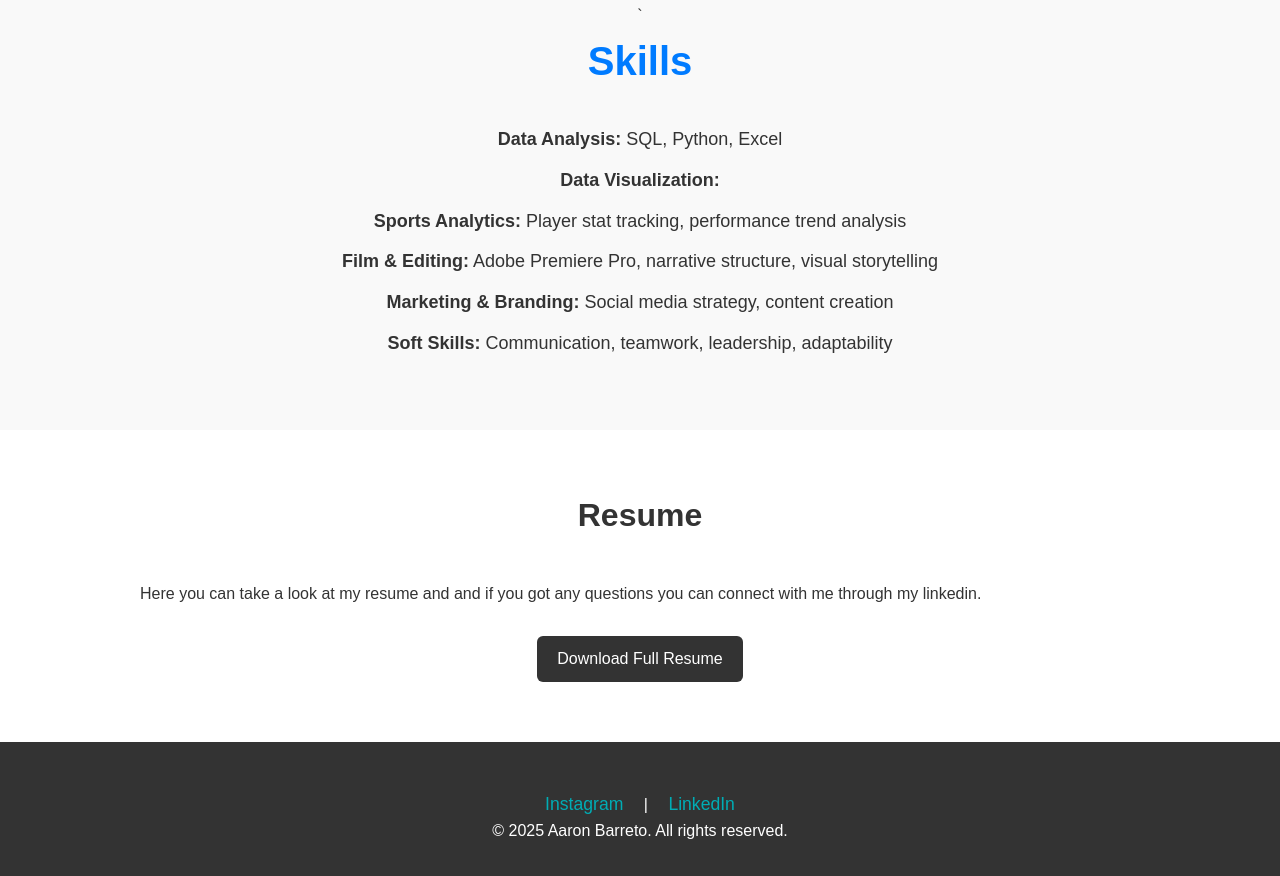
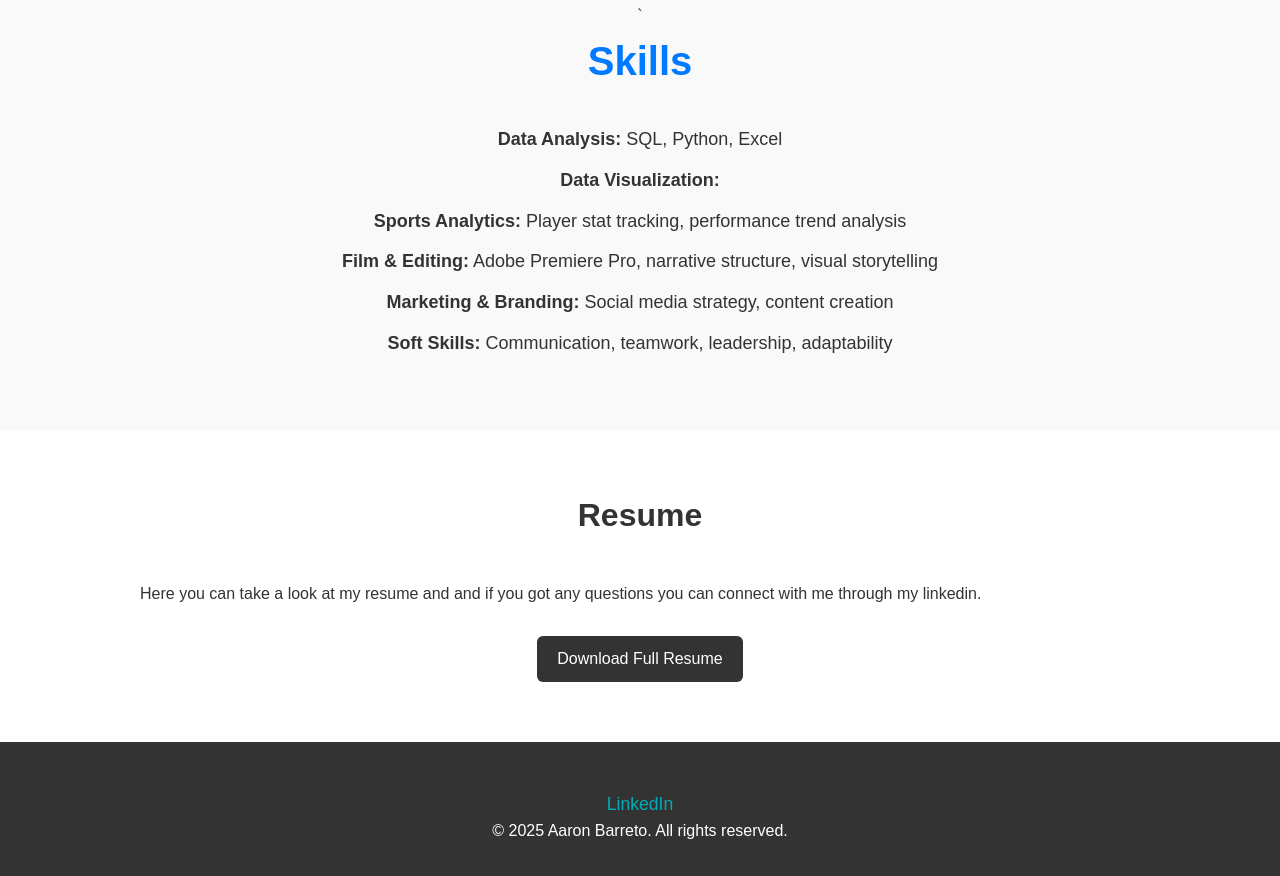
Before and after one commit to atbarreto/Portfolio-website, a plain HTML site: page index.html in a window 1280 px wide. Shown: the part 1978-2854 px from the top of the page. Drawn offline with Linux system fonts and the light colour scheme.

Commit message:
initial commit

```diff
--- a/index.html
+++ b/index.html
@@ -105,8 +105,7 @@
   <footer>
     <div class="footer-container">
       <div class="social-links">
-        <a href="https://www.instagram.com/yourusername" target="_blank" class="social-icon">Instagram</a> |
-        <a href="https://www.linkedin.com/in/yourusername" target="_blank" class="social-icon">LinkedIn</a>
+        <a href="https://www.linkedin.com/in/aaron-barreto-898220263" target="_blank" class="social-icon">LinkedIn</a>
         <p>© 2025 Aaron Barreto. All rights reserved.</p>
       </div>
     </div>
```
